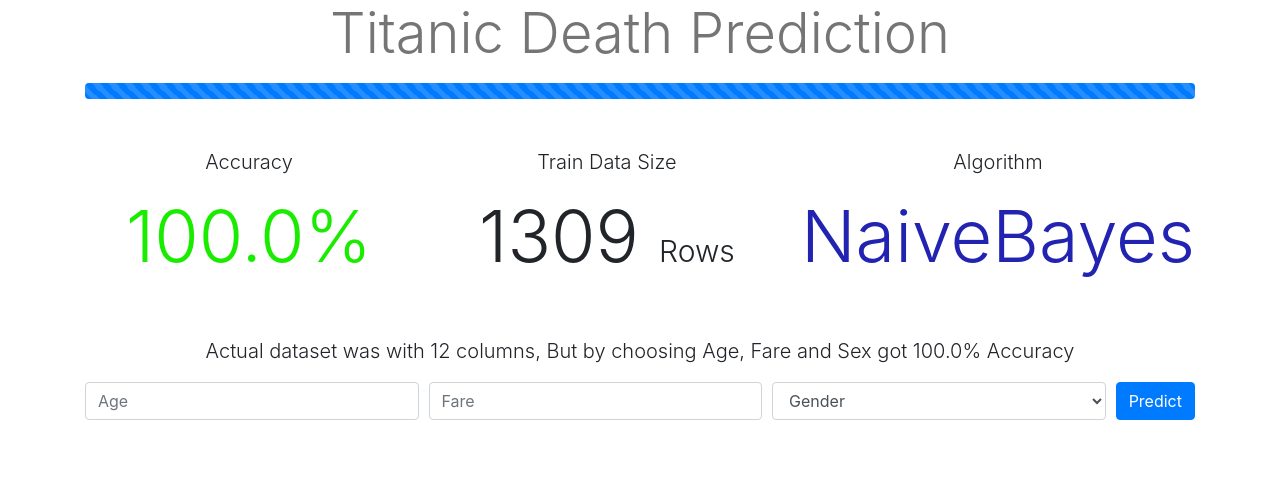
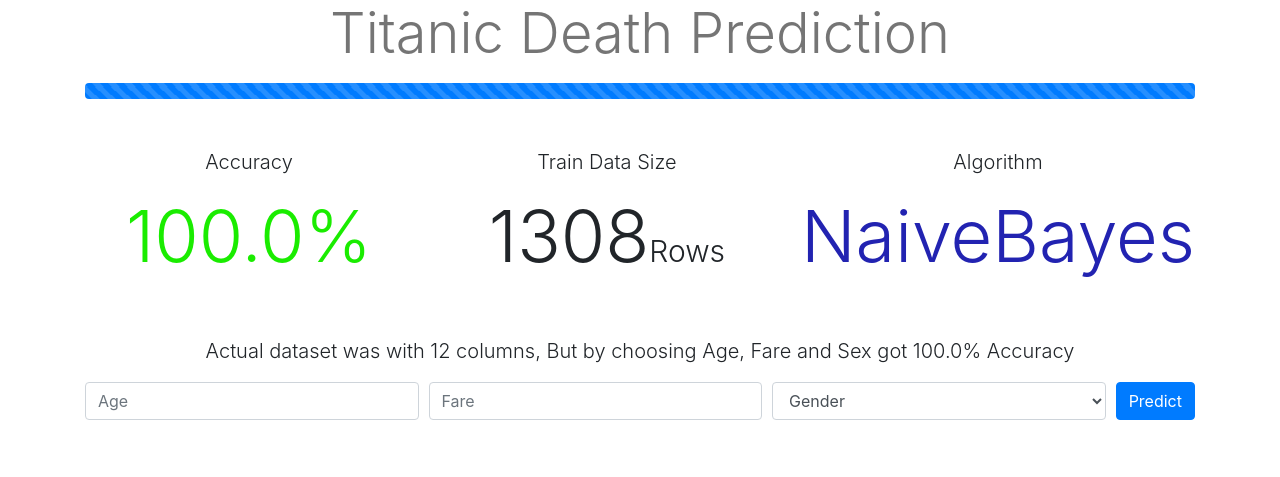
Before and after one commit to Ahzaam/Titanic-Death-Prediction-Web, a Django app: page / in a window 1280 px wide. Shown: the top 477 px of the page. Run offline with Django 4.2, Linux system fonts and the light colour scheme.

Commit message:
update rows

```diff
--- a/app/templates/home.html
+++ b/app/templates/home.html
@@ -27,7 +27,7 @@
 
       <div class="col">
         <p class="lead" >Train Data Size</p>
-        <h2 class="display-3">1309 <span style="font-size:30px;">Rows</span></h2>
+        <h2 class="display-3">1308<span style="font-size:30px;">Rows</span></h2>
       </div>
 
       <div class="col" >
```
